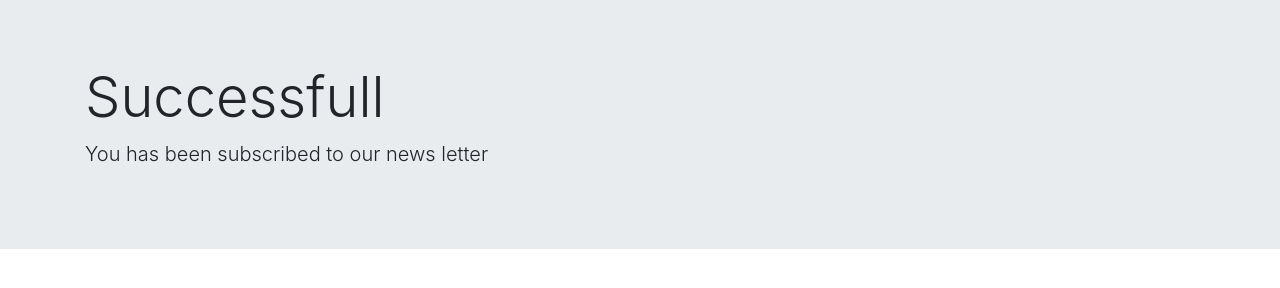
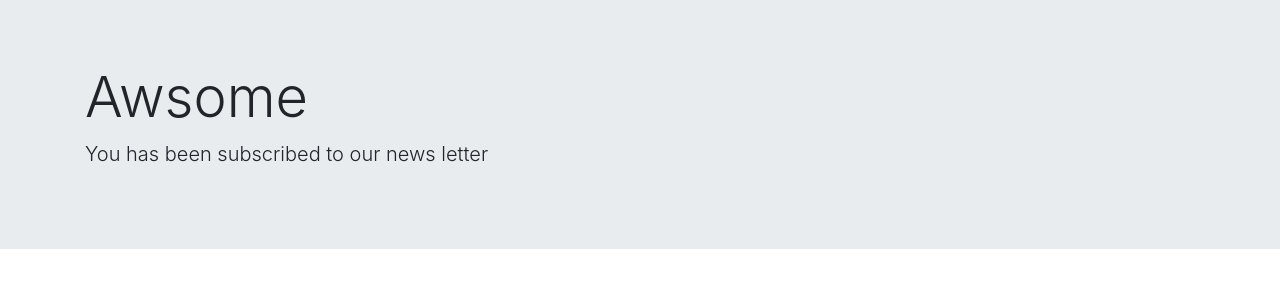
Before and after one commit to mohit355/NewsLetter-SignUp, a website: page success.html in a window 1280 px wide. Drawn offline with nearby package versions, Linux system fonts and the light colour scheme.

Commit message:
success to aswome

```diff
--- a/success.html
+++ b/success.html
@@ -9,7 +9,7 @@
   <body>
     <div class="jumbotron jumbotron-fluid">
   <div class="container">
-    <h1 class="display-4">Successfull</h1>
+    <h1 class="display-4">Awsome</h1>
     <p class="lead">You has been subscribed to our news letter</p>
   </div>
 </div>
```
